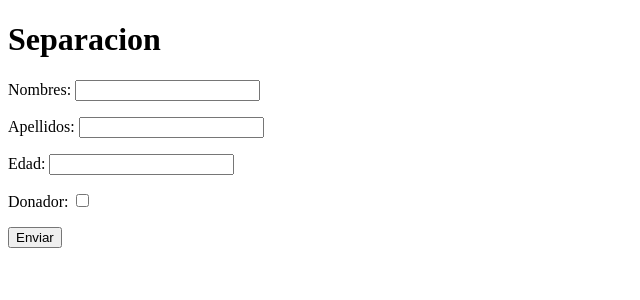
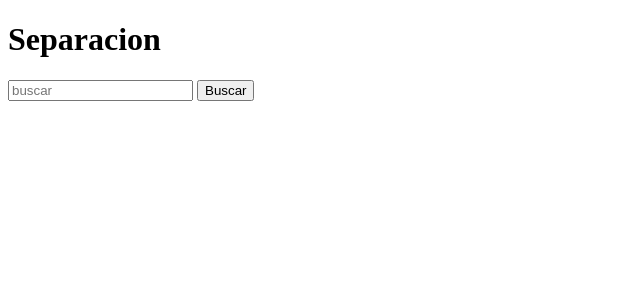
Before and after one commit to JackMerma/pweb_django, a Django app: template miProyecto/personas/templates/search.html in a window 1280 px wide. Shown: the part 70-370 px from the top of the page, without its empty margins (0-640 px from the left). Run offline with Django 3.2, Linux system fonts and the light colour scheme; the template is opened without the code that fills it: values that come from a table or form of the project are taken from there, others are empty.

Commit message:
consultas de usuarios

```diff
--- a/miProyecto/listaContactos/urls.py
+++ b/miProyecto/listaContactos/urls.py
@@ -16,11 +16,12 @@ Including another URLconf
 from django.contrib import admin
 from django.urls import path
 from inicio.views import Home
-from personas.views import personaTestView, personaCreateView
+from personas.views import personaTestView, personaCreateView, searchForHelp
 
 urlpatterns = [
     path('admin/', admin.site.urls),
     path('', Home, name="Inicio"),
-    path('persona/', personaTestView, name="testViewPersonas"),
+    path('people/', personaTestView, name="testViewPersonas"),
     path('agregar/', personaCreateView, name="create"),
+    path('search', searchForHelp, name="buscar")
 ]
--- a/miProyecto/personas/templates/search.html
+++ b/miProyecto/personas/templates/search.html
@@ -1,7 +1,7 @@
 {% extends 'base.html' %}
 {% block content %}
-<form method='POST'>{% csrf_token %}
-  {{ form.as_p }}
-  <input type='submit' value='Enviar'/>
+<form action='http://docs.djangoproject.com/en/2.1/search/' method="GET">
+  <input type='text' name="q" placeholder="buscar"/>
+  <input type="submit" value="Buscar"/>
 </form>
 {% endblock %}
```
Also changed, not shown: miProyecto/db.sqlite3 (deleted).
